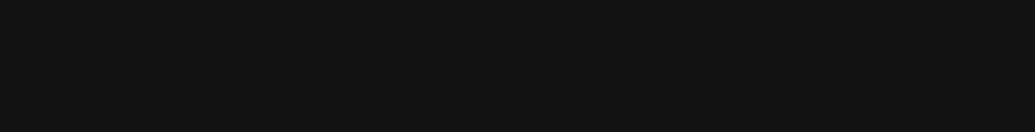
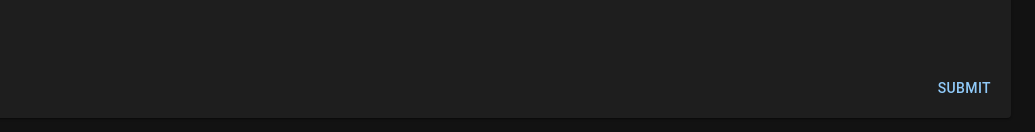
Before and after one commit to quartz-technology/sharder-ethglobal-2023, a React (Create React App) app: page / in a window 1280 px wide. Both pictures are taken after a click on the tab "COMBINE SHARDS". Shown: the part 658-790 px from the top of the page, without its empty margins (245-1280 px from the left). Built offline with nearby package versions, Linux system fonts and the light colour scheme.

Commit message:
feat(ui): add skeleton for combine shards panel
Signed-off-by: cleopha <coline@seguret.net>

```diff
--- a/src/organisms/CombineShardsPanel.tsx
+++ b/src/organisms/CombineShardsPanel.tsx
@@ -1,9 +1,23 @@
 import React from "react";
+import {
+    Button,
+    Fade,
+    Paper
+} from "@mui/material";
 
 export default function CombineShardsPanel(): JSX.Element {
     return (
-        <div style={{ display: "flex", flex: 1 }}>
-
-        </div>
+        <Fade in={true} style={{ transitionDelay: "200ms" }}>
+            <div style={{ display: "flex", flex: 1, flexDirection: "column", marginTop: "12px" }}>
+                <Paper sx={{ display: "flex", flexDirection: "column", height: "100%" }}>
+                    <div style={{ display: "flex", flex: 1 }} >
+                        {/*  TODO add Drag n Drop box  */}
+                    </div>
+                    <div style={{ display: "flex", justifyContent: "flex-end", margin: "12px"}}>
+                        <Button>Submit</Button>
+                    </div>
+                </Paper>
+            </div>
+        </Fade>
     );
 }
```
